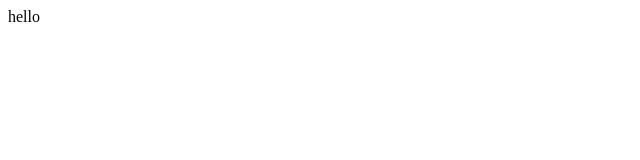
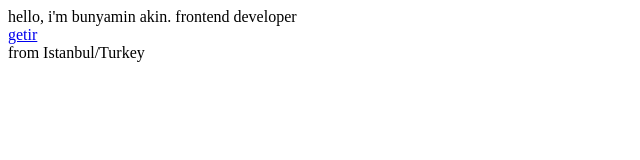
Before and after one commit to bunyaminakin/bunyaminakin.github.io, a plain HTML site: page index.html in a window 1280 px wide. Shown: the whole page, without its empty margins (0-640 px from the left). Drawn offline with Linux system fonts and the light colour scheme.

Commit message:
Edited personal infos

```diff
--- a/index.html
+++ b/index.html
@@ -4,9 +4,13 @@
     <meta charset="UTF-8" />
     <meta name="viewport" content="width=device-width, initial-scale=1.0" />
     <meta http-equiv="X-UA-Compatible" content="ie=edge" />
-    <title>akin</title>
+    <title>Personal</title>
   </head>
   <body>
-    hello
+    hello, i'm bunyamin akin. frontend developer
+    <br />
+    <a href="https://www.getir.com/" target="_blank">getir</a>
+    <br />
+    from Istanbul/Turkey
   </body>
 </html>
```
